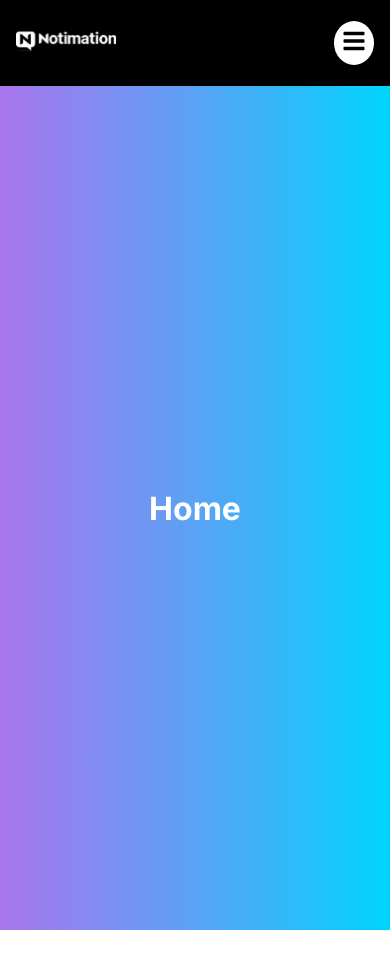
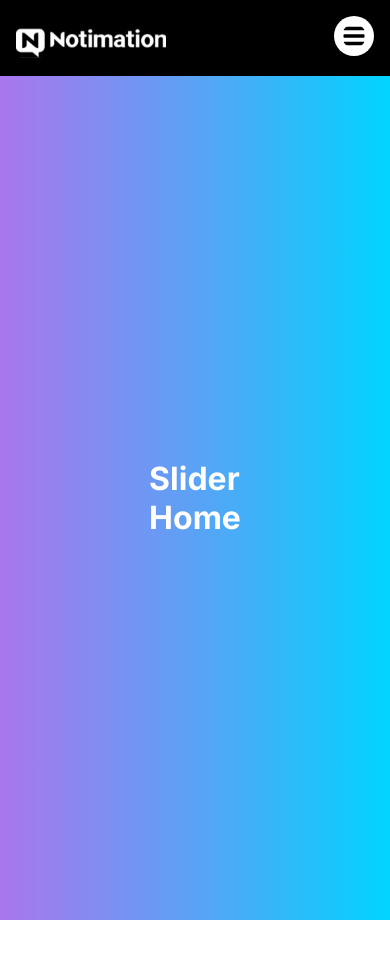
Before and after one commit to RumRage/landing-page, a Next.js app: page /home in a window 390 px wide. Shown: the top 968 px of the page. Built offline with nearby package versions, Linux system fonts and the light colour scheme.

Commit message:
navbar mobile ready

```diff
--- a/src/app/home/page.tsx
+++ b/src/app/home/page.tsx
@@ -3,8 +3,13 @@ import "../../styles/globals.scss";
 export default function Home() {
   return (
     <main className="background-container container">
-      <div>
-        <h1>Home</h1>
+      <div className="section">
+        <div>
+          <h1>Slider</h1>
+        </div>
+        <div>
+          <h1>Home</h1>
+        </div>
       </div>
     </main>
   );
--- a/src/components/Navbar/index.tsx
+++ b/src/components/Navbar/index.tsx
@@ -6,10 +6,12 @@ const Navbar = () => {
   return (
     <nav className={styles.navbar}>
       <div className={styles.logo}>
-        <Image src="/icons/image 4.svg" alt="Logo" width={100} height={50} />
+        <Image src="/icons/image 4.svg" alt="Logo" width={150} height={50} />
       </div>
-      <div className={styles.menuIcon}>
-        <FaBars />
+      <div>
+        <button className={styles.menuButton}>
+          <FaBars className={styles.menuIcon} />
+        </button>
       </div>
     </nav>
   );
--- a/src/components/Navbar/styles.module.scss
+++ b/src/components/Navbar/styles.module.scss
@@ -1,3 +1,5 @@
+@import "../../styles/theme.scss";
+
 //component navbar
 .navbar {
   display: flex;
@@ -5,23 +7,35 @@
   align-items: center;
   padding: 1rem;
   background-color: #000000;
+  top: 0;
+  z-index: 100;
 }
 
 .logo {
   position: relative;
+  width: 2.5rem;
+  height: 2.5rem;
+}
+
+.menuButton {
+  background: none;
+  border: none;
+  cursor: pointer;
+  padding: 0;
+  background-color: white;
+  border-radius: 50%;
+  width: 2.5rem;
+  height: 2.5rem;
 }
 
 .menuIcon {
-  position: relative;
-  cursor: pointer;
-  background-color: white;
+  width: 100%;
+  height: 100%;
   border-radius: 50%;
   padding: 0.5rem;
 
   //icono
   svg {
     fill: #000000;
-    width: 1.5rem;
-    height: 1.5rem;
   }
 }
--- a/src/styles/theme.scss
+++ b/src/styles/theme.scss
@@ -2,3 +2,4 @@ $background-gradient: linear-gradient(to right, #aa76ed, #5aa2f5, #00d4ff);
 
 $primary-color: #ffffff;
 $secondary-color: #000000;
+$navbar-color: #795bd1;
```
